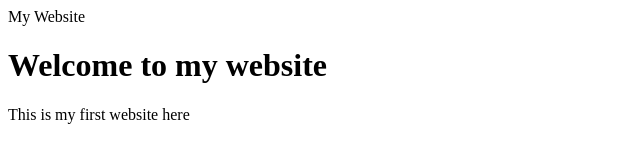
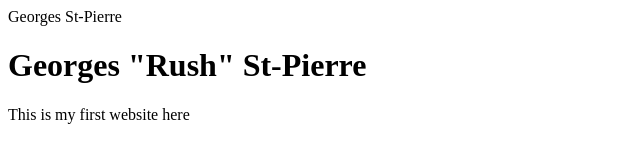
Before and after one commit to holthe01/Workrequirement-2, a plain HTML site: page index.html in a window 1280 px wide. Shown: the whole page, without its empty margins (0-640 px from the left). Drawn offline with Linux system fonts and the light colour scheme.

Commit message:
update page title

```diff
--- a/index.html
+++ b/index.html
@@ -3,11 +3,11 @@
 
 <head>
     <meta charset="UTF-8"
-    <title>My Website</title>
+    <title>Georges St-Pierre</title>
 </head>
 
 <body>
-    <h1>Welcome to my website</h1>
+    <h1>Georges "Rush" St-Pierre</h1>
     <p>This is my first website here</p>
 </body>
 
```
